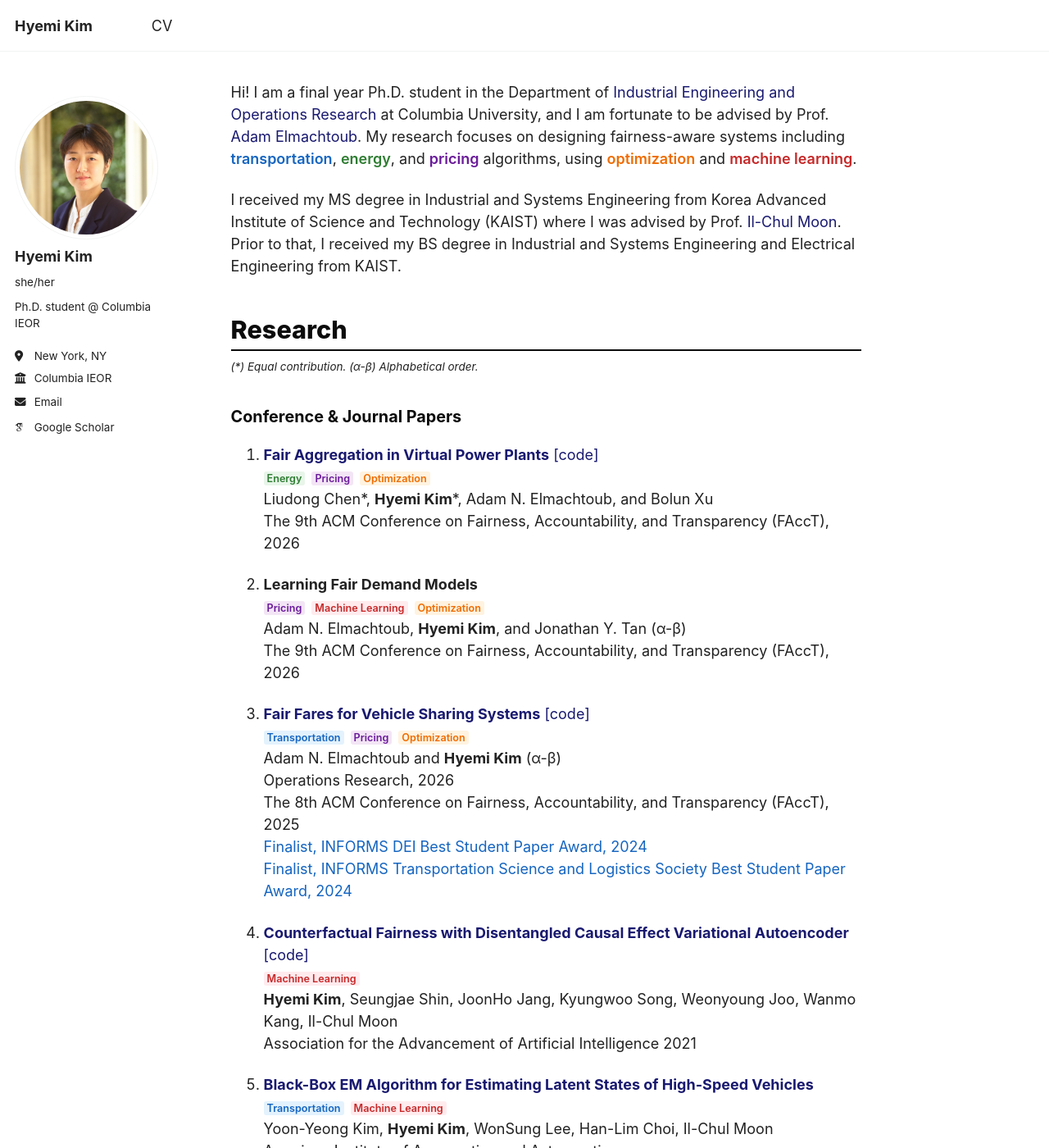
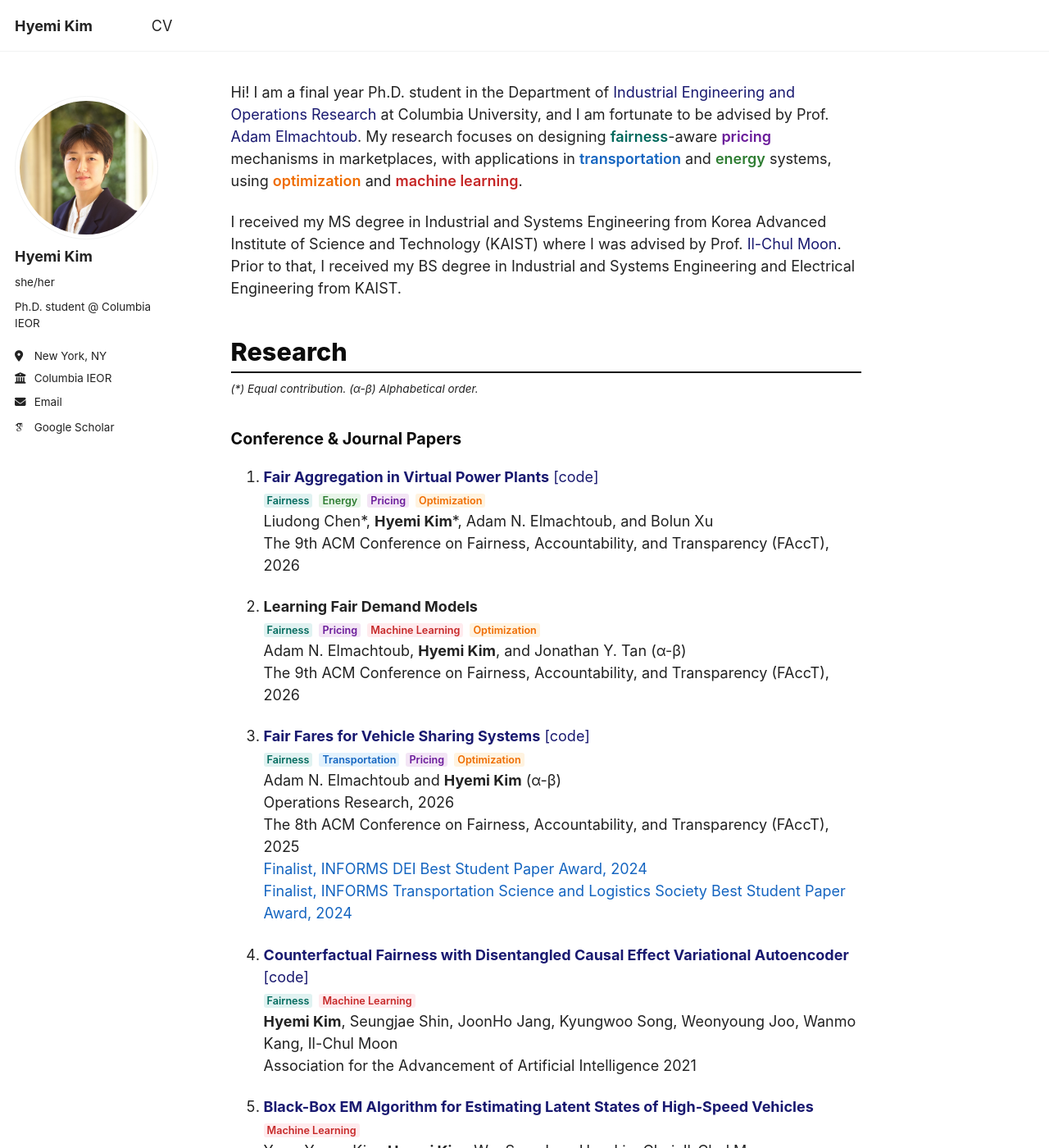
Before and after one commit to HyemiK1m/hyemik1m.github.io, a Jekyll site: the page built from _pages/about.md, in a window 1280 px wide and 1400 px high. Shown: the whole window at 82% size. Built offline with Jekyll 4.4.1, drawn with Linux system fonts in a browser that asks for light colours; some web fonts are replaced; a script that is not in the unit is left out.

Commit message:
Update about.md

```diff
--- a/_pages/about.md
+++ b/_pages/about.md
@@ -8,6 +8,7 @@ redirect_from:
 
 <style>
   /* Badge Styles for Papers - Reduced Size */
+  .tag-fairness { background-color: #E0F2F1; color: #00695C; padding: 1px 4px; border-radius: 3px; font-size: 0.7em; font-weight: 600; margin-right: 3px; display: inline-block; margin-bottom: 2px; line-height: 1.2;}
   .tag-transportation { background-color: #E3F2FD; color: #1565C0; padding: 1px 4px; border-radius: 3px; font-size: 0.7em; font-weight: 600; margin-right: 3px; display: inline-block; margin-bottom: 2px; line-height: 1.2;}
   .tag-energy { background-color: #E8F5E9; color: #2E7D32; padding: 1px 4px; border-radius: 3px; font-size: 0.7em; font-weight: 600; margin-right: 3px; display: inline-block; margin-bottom: 2px; line-height: 1.2;}
   .tag-pricing { background-color: #F3E5F5; color: #6A1B9A; padding: 1px 4px; border-radius: 3px; font-size: 0.7em; font-weight: 600; margin-right: 3px; display: inline-block; margin-bottom: 2px; line-height: 1.2;}
@@ -15,6 +16,7 @@ redirect_from:
   .tag-ml { background-color: #FFEBEE; color: #C62828; padding: 1px 4px; border-radius: 3px; font-size: 0.7em; font-weight: 600; margin-right: 3px; display: inline-block; margin-bottom: 2px; line-height: 1.2;}
 
   /* Text Colors for Bio */
+  .text-fairness { color: #00695C; font-weight: 600; }
   .text-transportation { color: #1565C0; font-weight: 600; }
   .text-energy { color: #2E7D32; font-weight: 600; }
   .text-pricing { color: #6A1B9A; font-weight: 600; }
@@ -22,7 +24,7 @@ redirect_from:
   .text-ml { color: #C62828; font-weight: 600; }
 </style>
 
-Hi! I am a final year Ph.D. student in the Department of [Industrial Engineering and Operations Research](https://ieor.columbia.edu/) at Columbia University, and I am fortunate to be advised by Prof. [Adam Elmachtoub](https://www.columbia.edu/~ae2516/). My research focuses on designing fairness-aware systems including <span class="text-transportation">transportation</span>, <span class="text-energy">energy</span>, and <span class="text-pricing">pricing</span> algorithms, using <span class="text-optimization">optimization</span> and <span class="text-ml">machine learning</span>.
+Hi! I am a final year Ph.D. student in the Department of [Industrial Engineering and Operations Research](https://ieor.columbia.edu/) at Columbia University, and I am fortunate to be advised by Prof. [Adam Elmachtoub](https://www.columbia.edu/~ae2516/). My research focuses on designing <span class="text-fairness">fairness</span>-aware <span class="text-pricing">pricing</span> mechanisms in marketplaces, with applications in <span class="text-transportation">transportation</span> and <span class="text-energy">energy</span> systems, using <span class="text-optimization">optimization</span> and <span class="text-ml">machine learning</span>.
 
 I received my MS degree in Industrial and Systems Engineering from Korea Advanced Institute of Science and Technology (KAIST) where I was advised by Prof. [Il-Chul Moon](https://aai.kaist.ac.kr/bbs/board.php?bo_table=sub2_1&wr_id=3). Prior to that, I received my BS degree in Industrial and Systems Engineering and Electrical Engineering from KAIST.
 
@@ -35,17 +37,17 @@ I received my MS degree in Industrial and Systems Engineering from Korea Advance
 <h3 style="color:#0C0C0C; font-size:1.1em; font-weight:700; margin-bottom:1em;">Conference & Journal Papers</h3>
 
 1. [**Fair Aggregation in Virtual Power Plants**](https://arxiv.org/abs/2604.03559) [[code]](https://github.com/HyemiK1m/Fair_Aggregation_in_VPPs)<br>
-<span class="tag-energy">Energy</span> <span class="tag-pricing">Pricing</span> <span class="tag-optimization">Optimization</span><br>
+<span class="tag-fairness">Fairness</span> <span class="tag-energy">Energy</span> <span class="tag-pricing">Pricing</span> <span class="tag-optimization">Optimization</span><br>
 Liudong Chen\*, **Hyemi Kim**\*, Adam N. Elmachtoub, and Bolun Xu <br>
 The 9th ACM Conference on Fairness, Accountability, and Transparency (FAccT), 2026<br>
 
 1. **Learning Fair Demand Models**<br>
-<span class="tag-pricing">Pricing</span> <span class="tag-ml">Machine Learning</span> <span class="tag-optimization">Optimization</span><br>
+<span class="tag-fairness">Fairness</span> <span class="tag-pricing">Pricing</span> <span class="tag-ml">Machine Learning</span> <span class="tag-optimization">Optimization</span><br>
 Adam N. Elmachtoub, **Hyemi Kim**, and Jonathan Y. Tan (α-β)<br>
 The 9th ACM Conference on Fairness, Accountability, and Transparency (FAccT), 2026<br>
 
 1. [**Fair Fares for Vehicle Sharing Systems**](https://papers.ssrn.com/sol3/papers.cfm?abstract_id=4699813) [[code]](https://github.com/HyemiK1m/Fair_Fares)<br>
-<span class="tag-transportation">Transportation</span> <span class="tag-pricing">Pricing</span> <span class="tag-optimization">Optimization</span><br>
+<span class="tag-fairness">Fairness</span> <span class="tag-transportation">Transportation</span> <span class="tag-pricing">Pricing</span> <span class="tag-optimization">Optimization</span><br>
 Adam N. Elmachtoub and **Hyemi Kim** (α-β)<br>
 Operations Research, 2026<br>
 The 8th ACM Conference on Fairness, Accountability, and Transparency (FAccT), 2025<br>
@@ -53,17 +55,17 @@ The 8th ACM Conference on Fairness, Accountability, and Transparency (FAccT), 20
 <span style="color:#1565C0;">Finalist, INFORMS Transportation Science and Logistics Society Best Student Paper Award, 2024</span><br>
 
 1. [**Counterfactual Fairness with Disentangled Causal Effect Variational Autoencoder**](https://cdn.aaai.org/ojs/16990/16990-13-20484-1-2-20210518.pdf) [[code]](https://github.com/HyemiK1m/DCEVAE)<br>
-<span class="tag-ml">Machine Learning</span><br>
+<span class="tag-fairness">Fairness</span> <span class="tag-ml">Machine Learning</span><br>
 **Hyemi Kim**, Seungjae Shin, JoonHo Jang, Kyungwoo Song, Weonyoung Joo, Wanmo Kang, Il-Chul Moon<br>
 Association for the Advancement of Artificial Intelligence 2021<br>
 
 1. [**Black-Box EM Algorithm for Estimating Latent States of High-Speed Vehicles**](https://arc.aiaa.org/doi/10.2514/1.I010831)<br>
-<span class="tag-transportation">Transportation</span> <span class="tag-ml">Machine Learning</span><br>
+<span class="tag-ml">Machine Learning</span><br>
 Yoon-Yeong Kim, **Hyemi Kim**, WonSung Lee, Han-Lim Choi, Il-Chul Moon<br>
 American Institute of Aeronautics and Astronautics<br>
 
 1. [**Neutralizing Gender Bias in Word Embedding with Latent Disentanglement and Counterfactual Generation**](https://aclanthology.org/2020.findings-emnlp.280.pdf)<br>
-<span class="tag-ml">Machine Learning</span><br>
+<span class="tag-fairness">Fairness</span> <span class="tag-ml">Machine Learning</span><br>
 Seungjae Shin, Kyungwoo Song, Joonho Jang, **Hyemi Kim**, Weonyoung Joo, Il-Chul Moon<br>
 Findings of Empirical Methods in Natural Language Processing (Findings of EMNLP) 2020<br>
 
```
